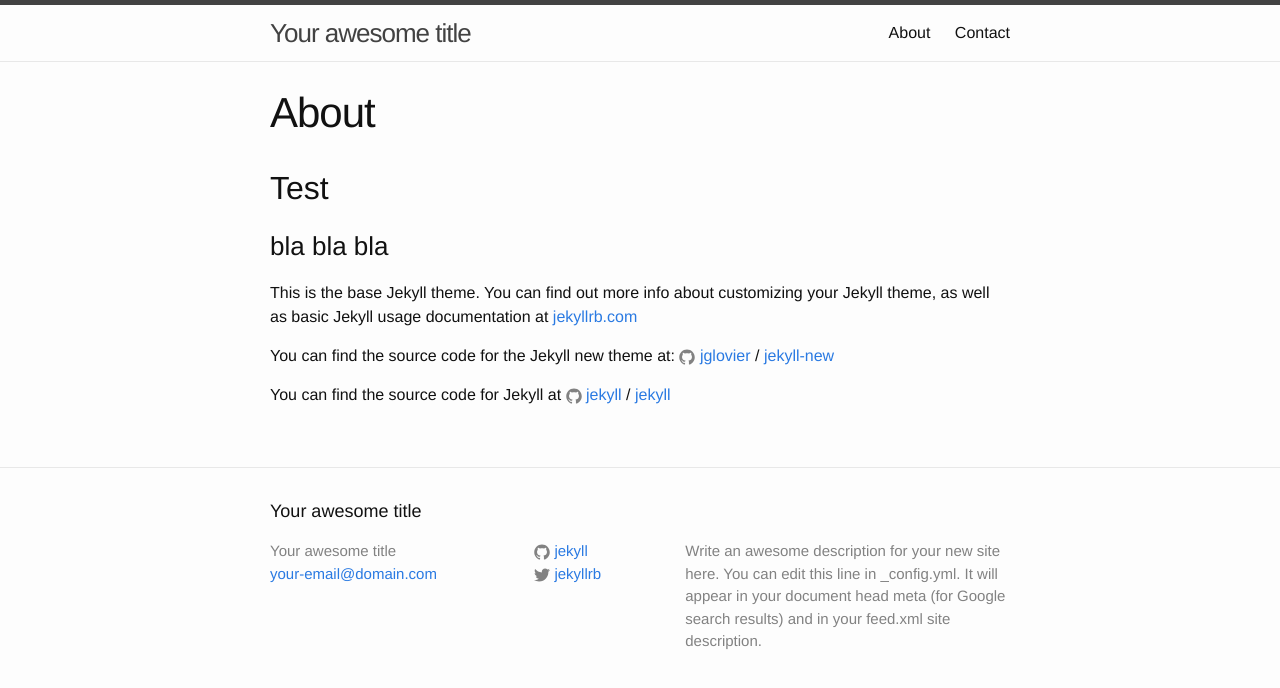
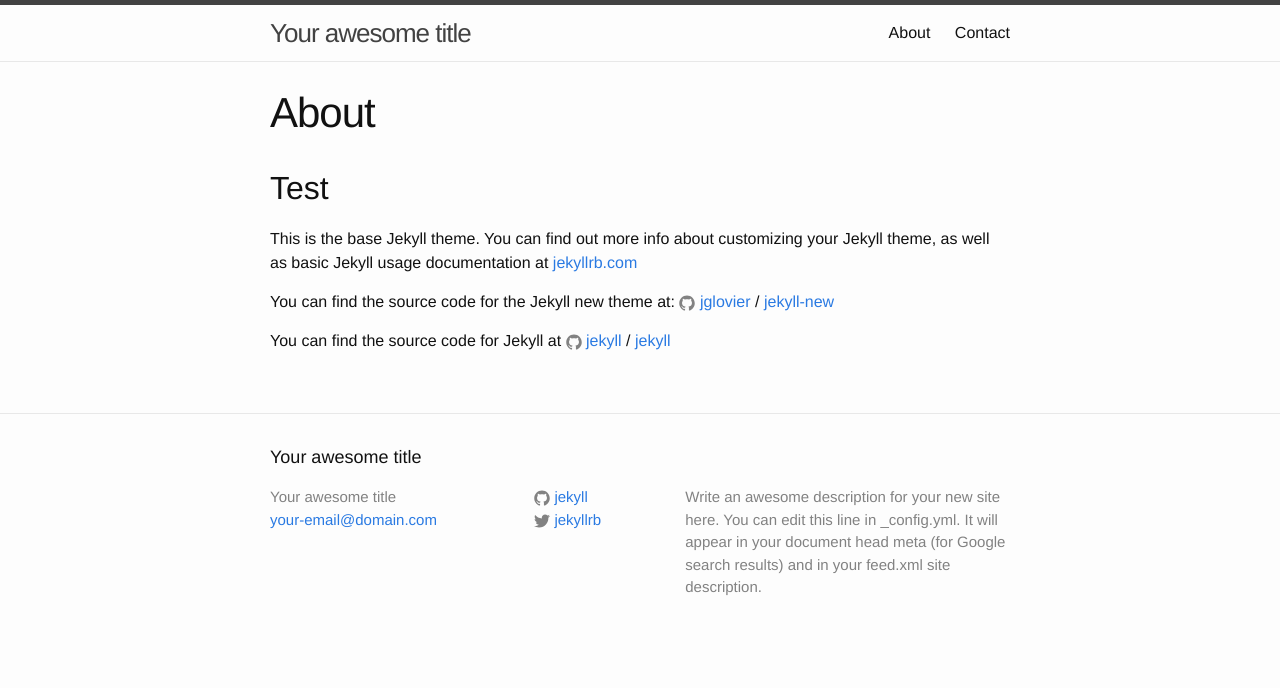
Before and after one commit to davidecatani/davidecatani.github.io, a Jekyll site: the page built from about.md, in a window 1280 px wide. Shown: the top 688 px of the page. Built offline with Jekyll 4.4.1, drawn with Linux system fonts in a browser that asks for light colours.

Commit message:
Updated about.md

```diff
--- a/about.md
+++ b/about.md
@@ -7,7 +7,6 @@ published: true
 
 
 ## Test
-### bla bla bla
 This is the base Jekyll theme. You can find out more info about customizing your Jekyll theme, as well as basic Jekyll usage documentation at [jekyllrb.com](http://jekyllrb.com/)
 
 You can find the source code for the Jekyll new theme at:
```
